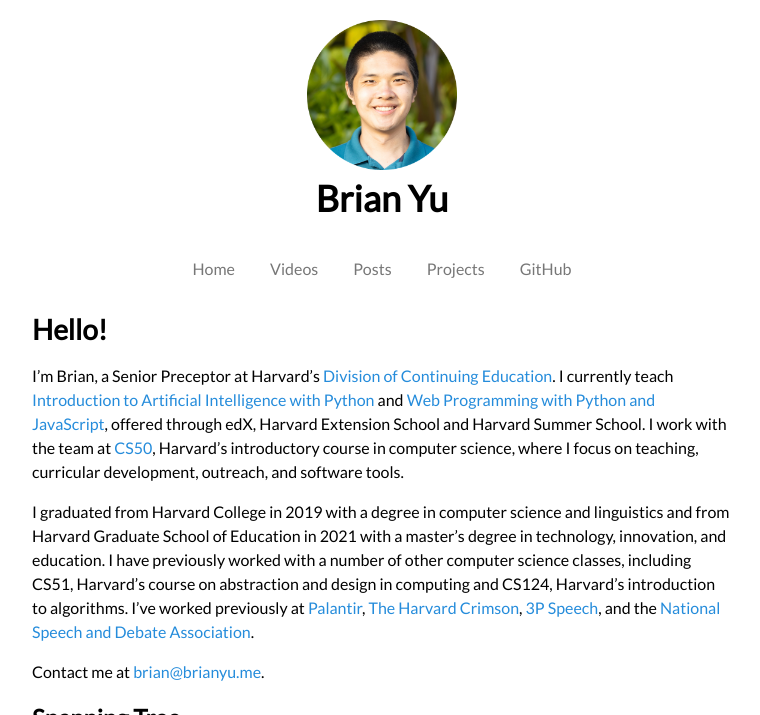
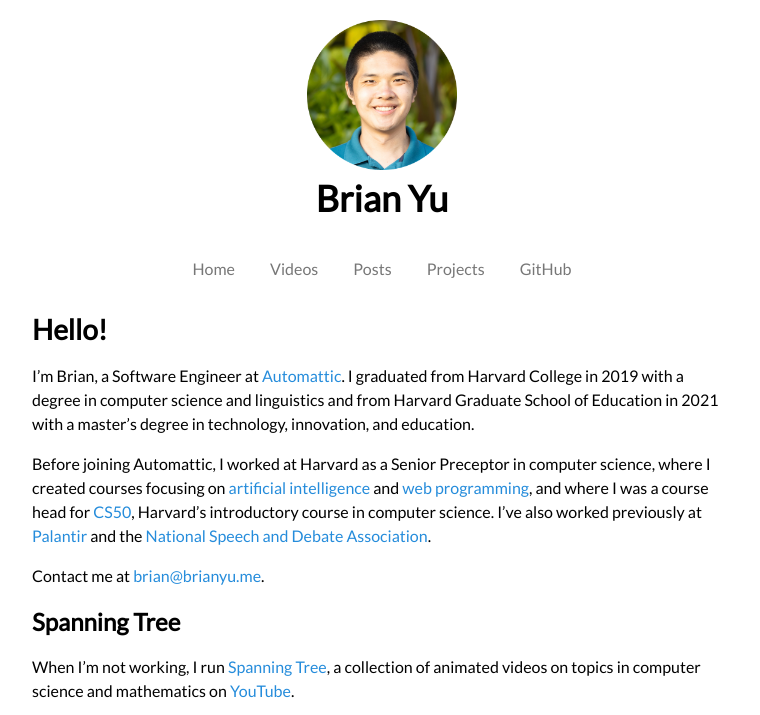
Before and after one commit to krishnadevz/homepage, a Jekyll site: the page built from index.md, in a window 1280 px wide and 900 px high, cut to the strip 0-715 px from the top of the window. Shown: the whole strip, without its empty margins (258-1018 px from the left). Built offline with Jekyll 4.4.1, drawn with Linux system fonts in a browser that asks for light colours; nearby versions of some CDN libraries; comment, search, counter and statistics services are not loaded; our own code applies the rules of GitHub Pages for plain Markdown files.

Commit message:
Update bio

```diff
--- a/index.md
+++ b/index.md
@@ -4,13 +4,15 @@ layout: default
 
 # Hello!
 
-I'm Brian, a Senior Preceptor at Harvard's [Division of Continuing Education](https://www.dce.harvard.edu).
-I currently teach [Introduction to Artificial Intelligence with Python](http://cs50.edx.org/ai) and [Web Programming with Python and JavaScript](https://www.edx.org/course/cs50s-web-programming-with-python-and-javascript), offered through edX, Harvard Extension School and Harvard Summer School.
-I work with the team at [CS50](https://cs50.harvard.edu/), Harvard's introductory course in computer science, where I focus on teaching, curricular development, outreach, and software tools.
-
+I'm Brian, a Software Engineer at [Automattic](https://automattic.com).
 I graduated from Harvard College in 2019 with a degree in computer science and linguistics
 and from Harvard Graduate School of Education in 2021 with a master's degree in technology, innovation, and education.
-I have previously worked with a number of other computer science classes, including CS51, Harvard's course on abstraction and design in computing and CS124, Harvard's introduction to algorithms. I've worked previously at [Palantir](https://www.palantir.com), [The Harvard Crimson](https://www.thecrimson.com), [3P Speech](https://www.3pspeech.com), and the [National Speech and Debate Association](https://www.speechanddebate.org).
+
+Before joining Automattic, I worked at Harvard as a Senior Preceptor in computer science,
+where I created courses focusing on [artificial intelligence](https://www.edx.org/course/cs50s-introduction-to-artificial-intelligence-with-python)
+and [web programming](https://www.edx.org/course/cs50s-web-programming-with-python-and-javascript),
+and where I was a course head for [CS50](https://cs50.harvard.edu/), Harvard's introductory course in computer science.
+I've also worked previously at [Palantir](https://www.palantir.com) and the [National Speech and Debate Association](https://www.speechanddebate.org).
 
 Contact me at <brian@brianyu.me>.
 
```
Also changed, not shown: chat.md (deleted, +0 -8 lines), meet.md (deleted, +0 -8 lines), videos.md (+1 -1 lines).
